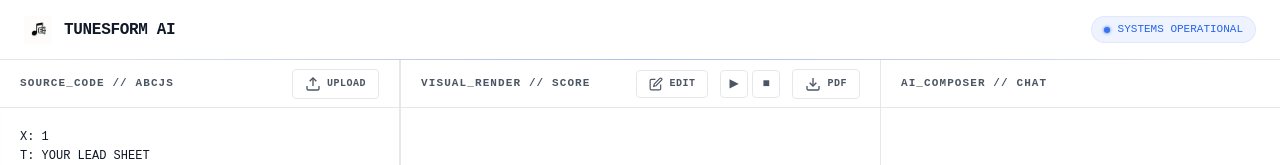
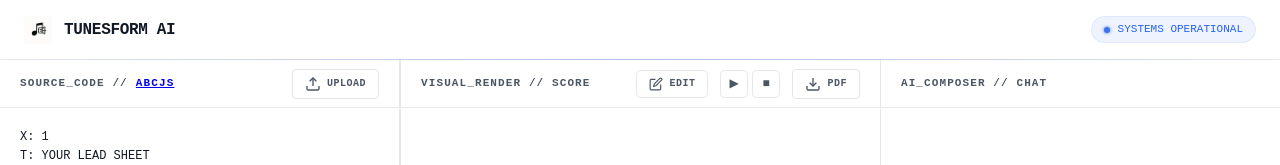
Before and after one commit to zach3141592/Cursor-For-Music-Arranging, a Next.js app: page /arrange in a window 1280 px wide. Shown: the top 165 px of the page. Built offline with nearby package versions, Linux system fonts and the light colour scheme.

Commit message:
link to docs

```diff
--- a/app/arrange/page.tsx
+++ b/app/arrange/page.tsx
@@ -629,7 +629,7 @@ export default function Home() {
           {/* ABC Notation Panel */}
           <section className="notation-panel">
             <div className="panel-header">
-              <h2>SOURCE_CODE // ABCJS</h2>
+              <h2>SOURCE_CODE // <a href="https://docs.abcjs.net/overview/abc-notation.html" target="_blank" rel="noopener noreferrer">ABCJS</a></h2>
               <button
                 className="btn-header-upload"
                 onClick={handleUploadClick}
```
